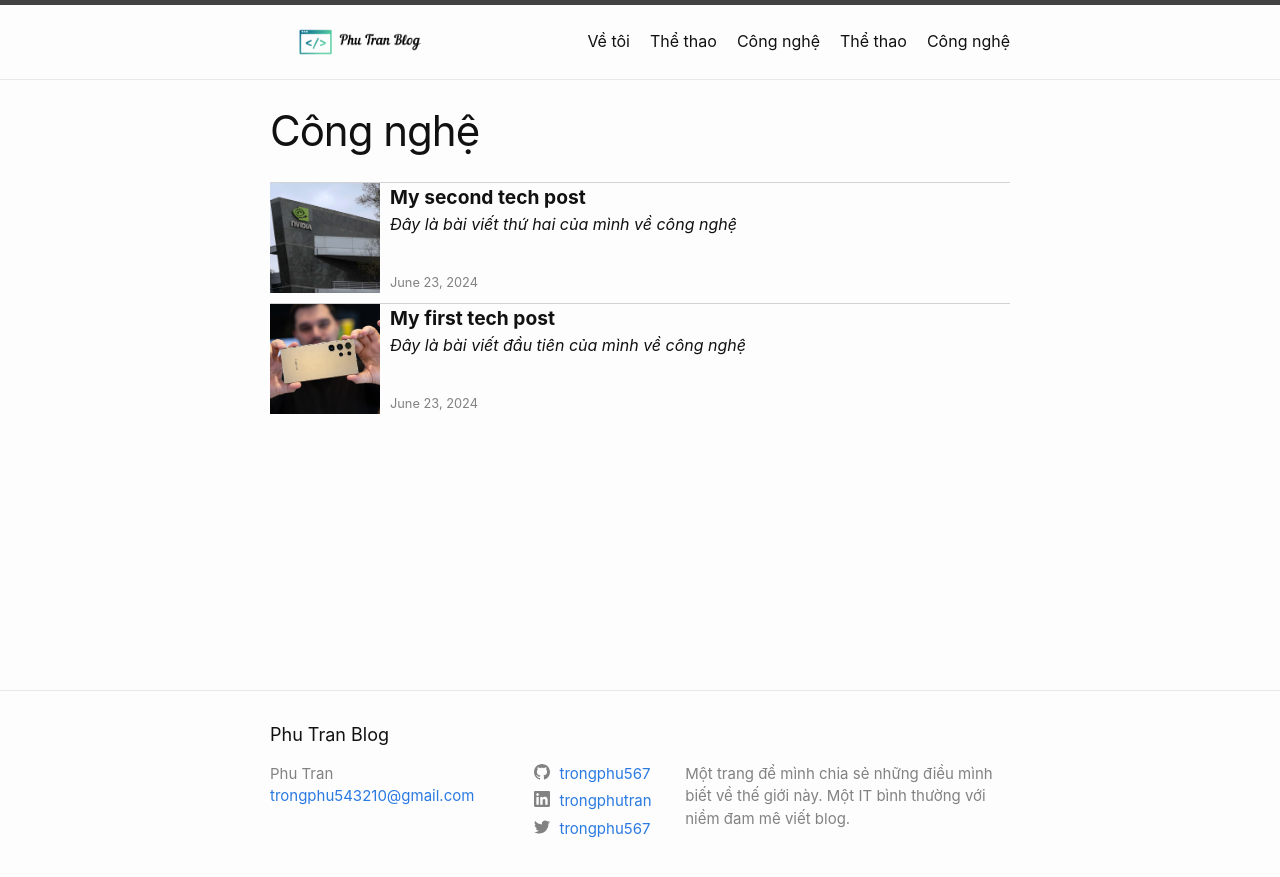
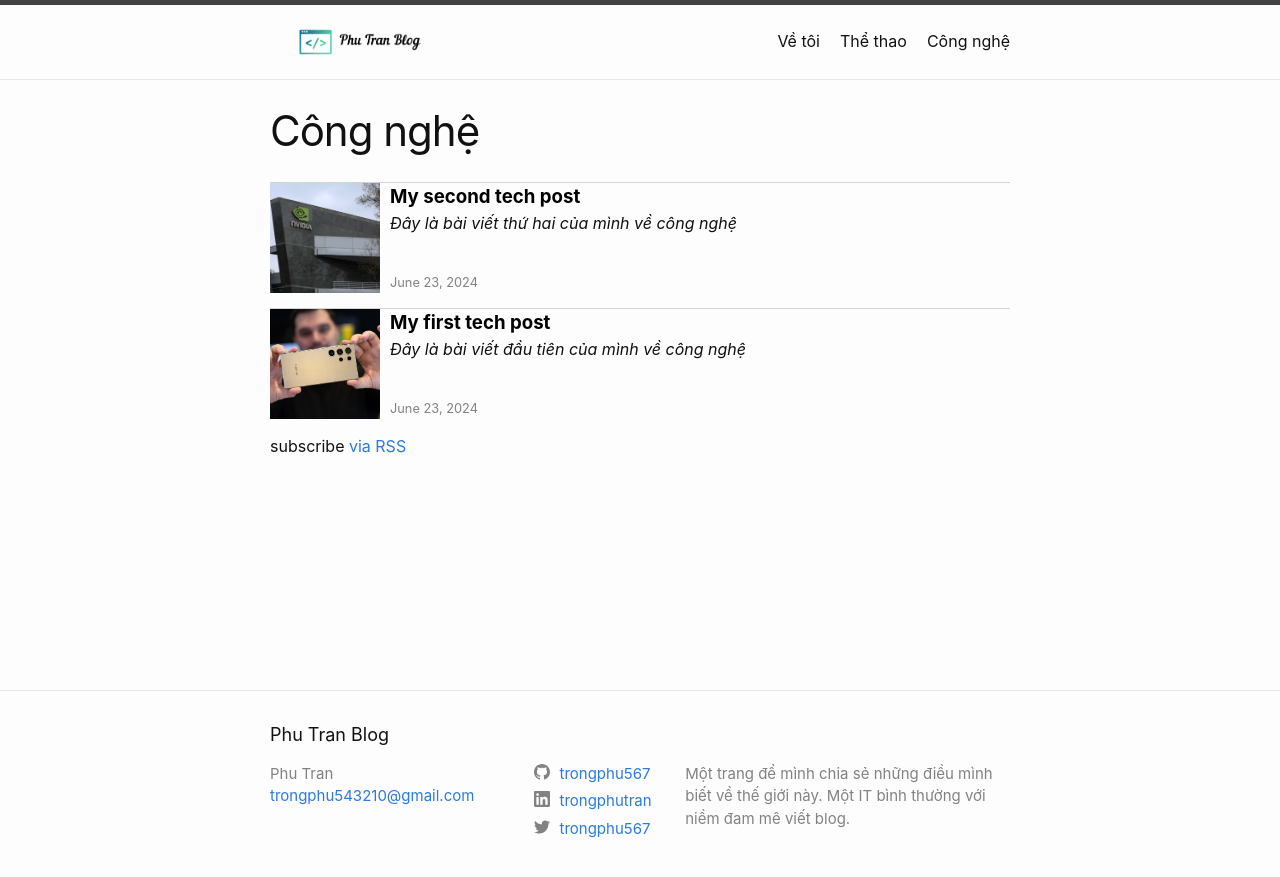
Before and after one commit to trongphu567/my-blog, a Jekyll site: the page built from feed/tech.markdown, in a window 1280 px wide. Shown: the top 877 px of the page. Built offline with Jekyll 4.4.1, drawn with Linux system fonts in a browser that asks for light colours.

Commit message:
create feed for blog

```diff
--- a/_includes/feed.html
+++ b/_includes/feed.html
@@ -20,8 +20,11 @@
     </div>
     <div class="card-content">
       <div class="card-title">
-        {%- assign postTitle = post.title | escape -%}
-        <span class="title">{{postTitle}}</span>
+        {%- assign postTitle = post.title | escape -%} {%- assign postUrl =
+        post.url | relative_url -%}
+        <span class="title"
+          ><a href="{{postUrl}}" class="post-link">{{postTitle}}</a></span
+        >
       </div>
       <div class="card-excerpt">
         {%- assign postExcerpt = post.excerpt | strip_html | strip_newlines |
@@ -36,4 +39,6 @@
   </div>
 
   {%- endfor -%}
+  <p class="rss-subscribe">subscribe <a href="{{ "/blog-sports/feed.xml" | relative_url }}">via RSS</a></p>
+
 </section>
--- a/_sass/minima/_feed.scss
+++ b/_sass/minima/_feed.scss
@@ -5,6 +5,7 @@
   column-gap: 10px;
   margin-top: 10px;
   border-top: #d3d3d3 1px solid;
+  margin-bottom: 15px;
 
   .card-content {
     display: grid;
@@ -52,4 +53,23 @@
     color: #828282;
     font-size: 0.8em;
   }
+
+  .post-link {
+    font-weight: bold;
+    font-size: 14pt;
+    color: #000000;
+    &:link {
+      color: #000000;
+    }
+    &:visited {
+      color: #999999;
+    }
+    &:hover {
+      color: #288ad6;
+    }
+    &:active {
+      color: #288ad6;
+    }
+    text-decoration: none;
+  }
 }
--- a/blog-sports/_posts/2024-06-23-my-second-sports-post.markdown
+++ b/blog-sports/_posts/2024-06-23-my-second-sports-post.markdown
@@ -2,7 +2,7 @@
 layout: post
 title: "My second sports post"
 date: 2024-06-23 12:25:59 +0700
-categories: sports
+category: sports
 image: "/blog-sports/assets/images/arda-guler.jpg"
 ---
 
--- a/blog-sports/feed.xml
+++ b/blog-sports/feed.xml
@@ -3,7 +3,7 @@
 <?xml version="1.0" encoding="utf-8"?>
 <feed xmlns="http://www.w3.org/2005/Atom">
 <link href="{{- site.url -}}{{- site.baseurl -}}/blog-sports/feed.xml" rel="self" type="application/atom+xml" />
-<link href="{{- site.url -}}{{- site.baseurl -}}/blog-sports/" rel="alternate" type="text/html" />
+<link href="{{- site.url -}}{{- site.baseurl -}}/feed/sports/" rel="alternate" type="text/html" />
 <updated>{{- site.time | date_to_xmlschema -}}</updated>
 <id>{{- site.url -}}{{- site.baseurl -}}/blog-sports/feed.xml</id>
 <title>{{- site.title -}}</title>
```
Also changed, not shown: blog-sports/index.markdown (deleted, +0 -8 lines), blog-tech/index.markdown (deleted, +0 -8 lines).
